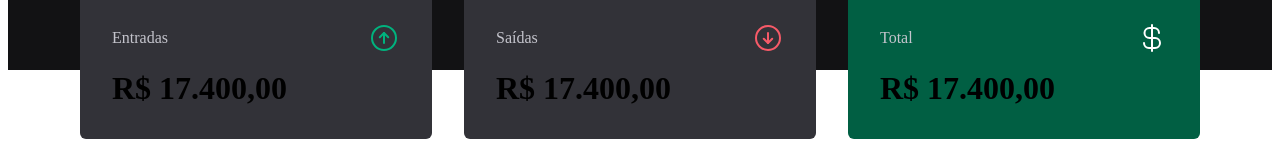
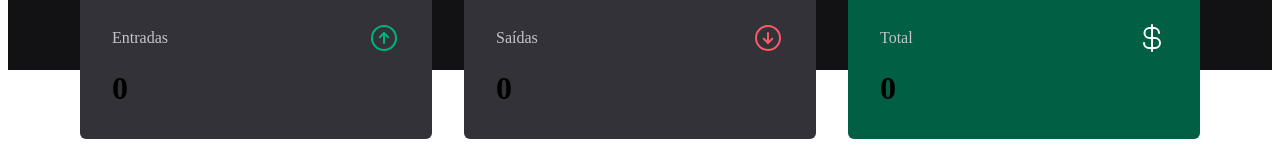
Before and after one commit to AislanDias/ReactApps, a React (Vite) app in the folder 03-dt-money/: page / in a window 1280 px wide. Shown: the part 130-290 px from the top of the page. Built offline with nearby package versions, Linux system fonts and the light colour scheme; data requests are answered from the project's data file.

Commit message:
[feat] transactions summary calc

```diff
--- a/03-dt-money/src/pages/Summary/summary.component.tsx
+++ b/03-dt-money/src/pages/Summary/summary.component.tsx
@@ -6,7 +6,22 @@
 export function Summary() {
   const { transactions } = useContext(TransactionsContext)
 
-  console.log(transactions)
+  // {income: 0, outcome: 0, total: 0}
+
+  const summary = transactions.reduce(
+    (acc, transaction) => {
+      if (transaction.type === 'income') {
+        acc.income += transaction.price;
+        acc.total += transaction.price;
+      } else {
+        acc.outcome += transaction.price;
+        acc.total -= transaction.price;
+      }
+
+      return acc
+    },
+    { income: 0, outcome: 0, total: 0 }
+  )
 
   return (
     <SummaryContainer>
@@ -16,7 +31,7 @@
           <ArrowCircleUp size={32} color="#00b37e" />
         </header>
 
-        <strong>R$ 17.400,00</strong>
+        <strong>{summary.income}</strong>
       </SummaryCard>
 
       <SummaryCard>
@@ -25,7 +40,7 @@
           <ArrowCircleDown size={32} color="#f75a68" />
         </header>
 
-        <strong>R$ 17.400,00</strong>
+        <strong>{summary.outcome}</strong>
       </SummaryCard>
 
       <SummaryCard variant="green">
@@ -34,7 +49,7 @@
           <CurrencyDollar size={32} color="#fff" />
         </header>
 
-        <strong>R$ 17.400,00</strong>
+        <strong>{summary.total}</strong>
       </SummaryCard>
     </SummaryContainer>
   );
```
